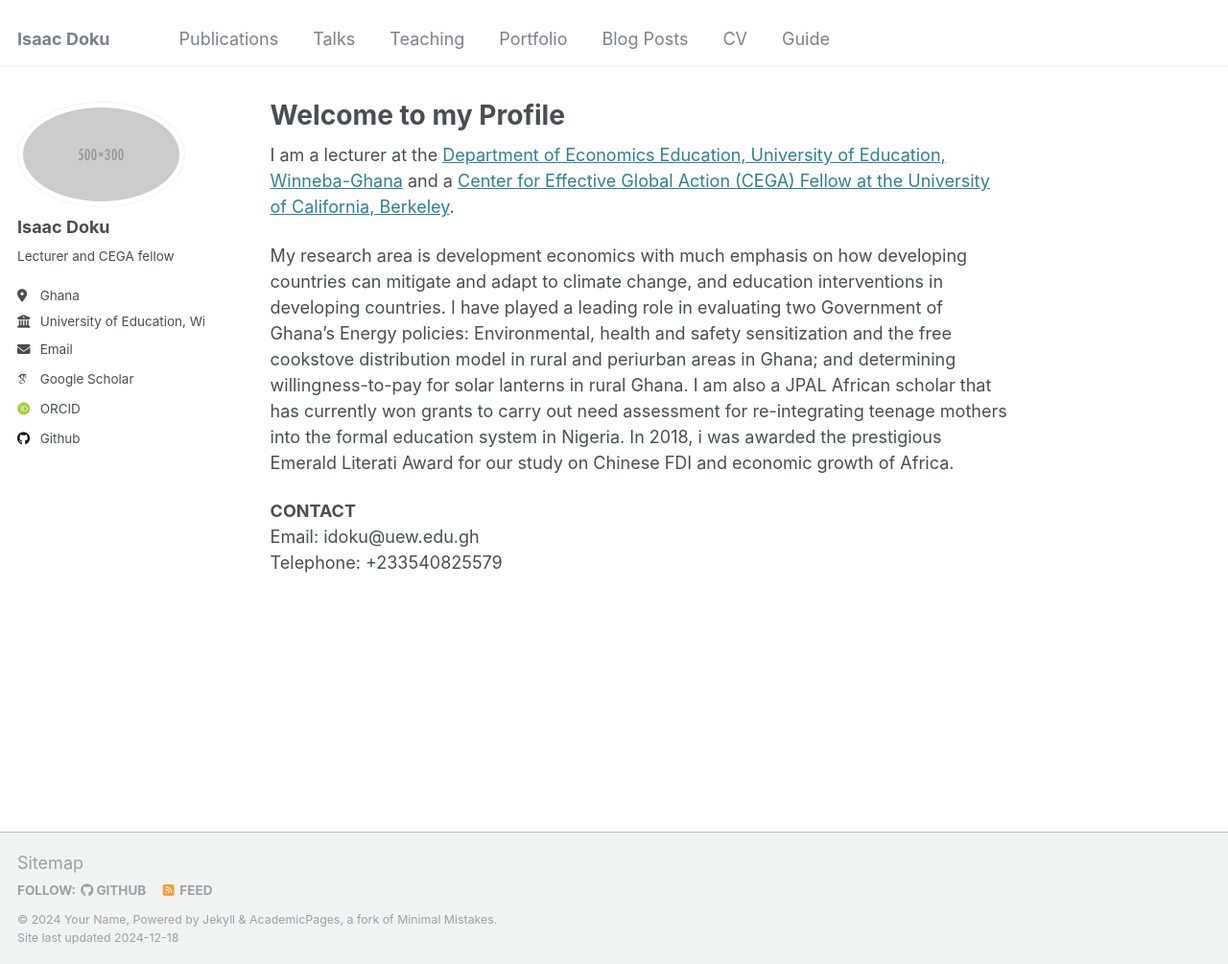
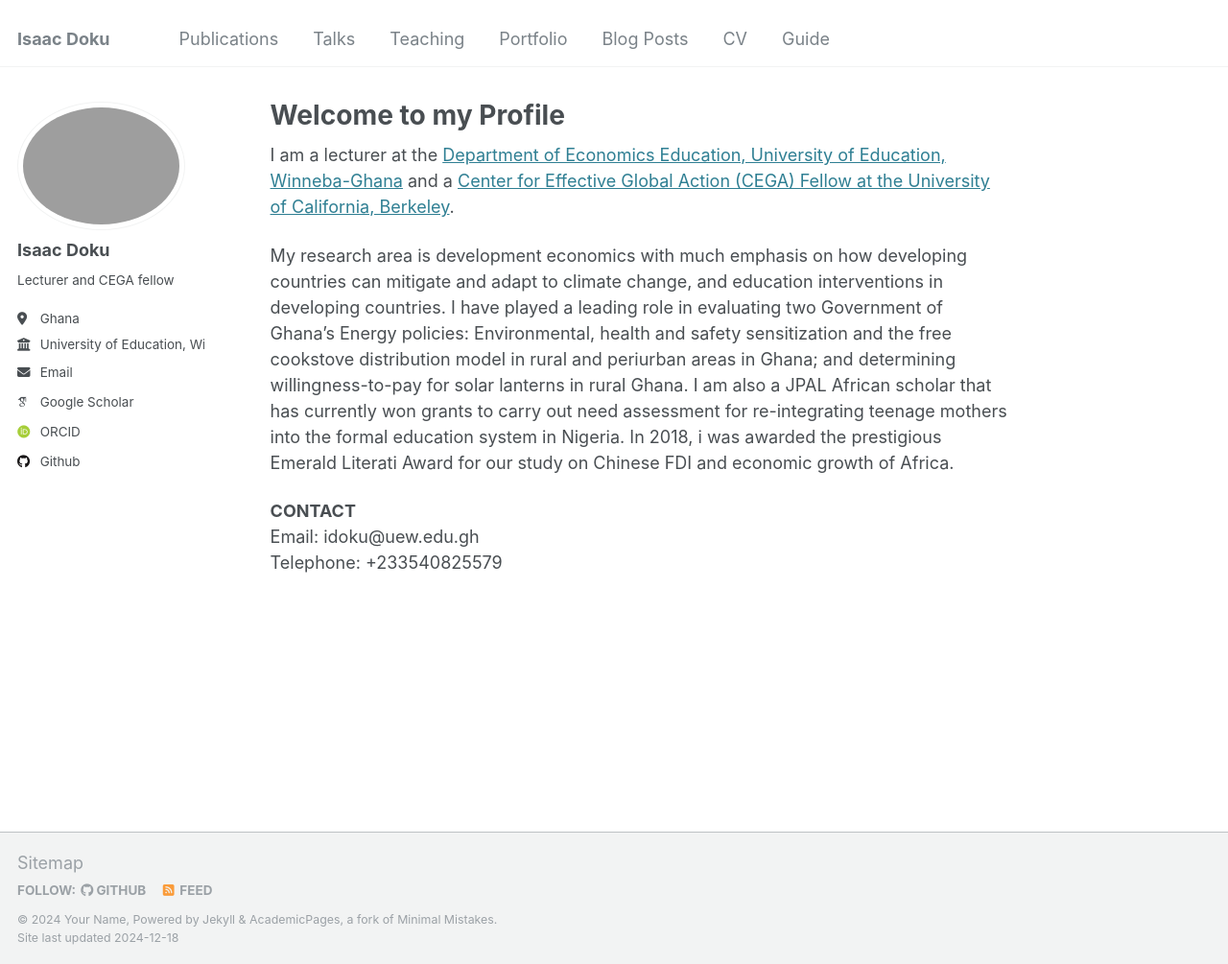
Before and after one commit to IsaacDoku53/IsaacDoku53.github.io, a Jekyll site: the page built from _pages/about.md, in a window 1280 px wide and 1005 px high. Shown: the whole window at 96% size. Built offline with Jekyll 4.4.1, drawn with Linux system fonts in a browser that asks for light colours; some web fonts are replaced.

Commit message:
Update _config.yml

```diff
--- a/_config.yml
+++ b/_config.yml
@@ -21,7 +21,7 @@ repository               : "isaacdoku53/isaacdoku53.github.io"
 #               Additional customization can be done by editing /_includes/author-profile.html
 author:
   # Biographic information
-  avatar           : "500x300.png"
+  avatar           : "isaac.JPG"
   name             : "Isaac Doku"
   pronouns         : # example: "He/Him"
   bio              : "Lecturer and CEGA fellow"
```
